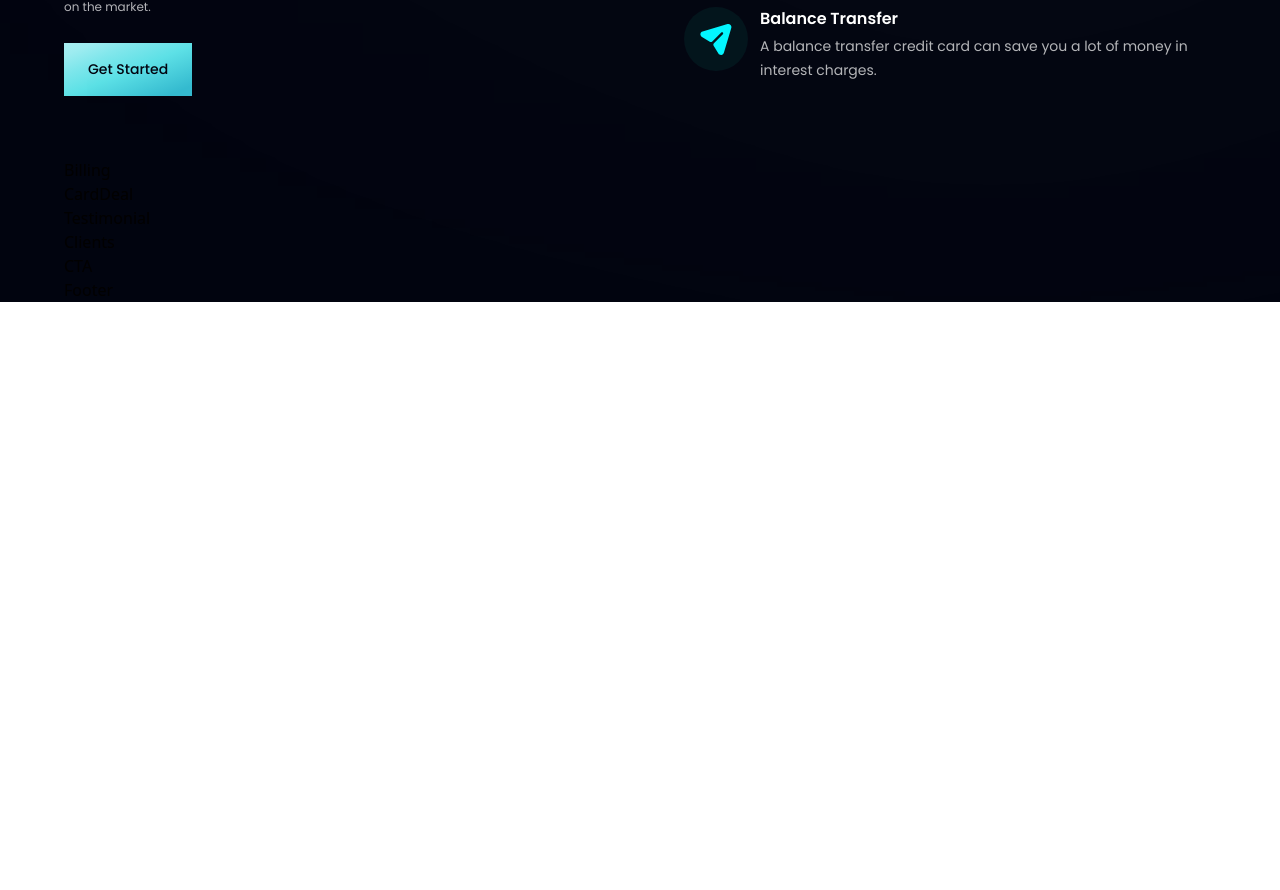
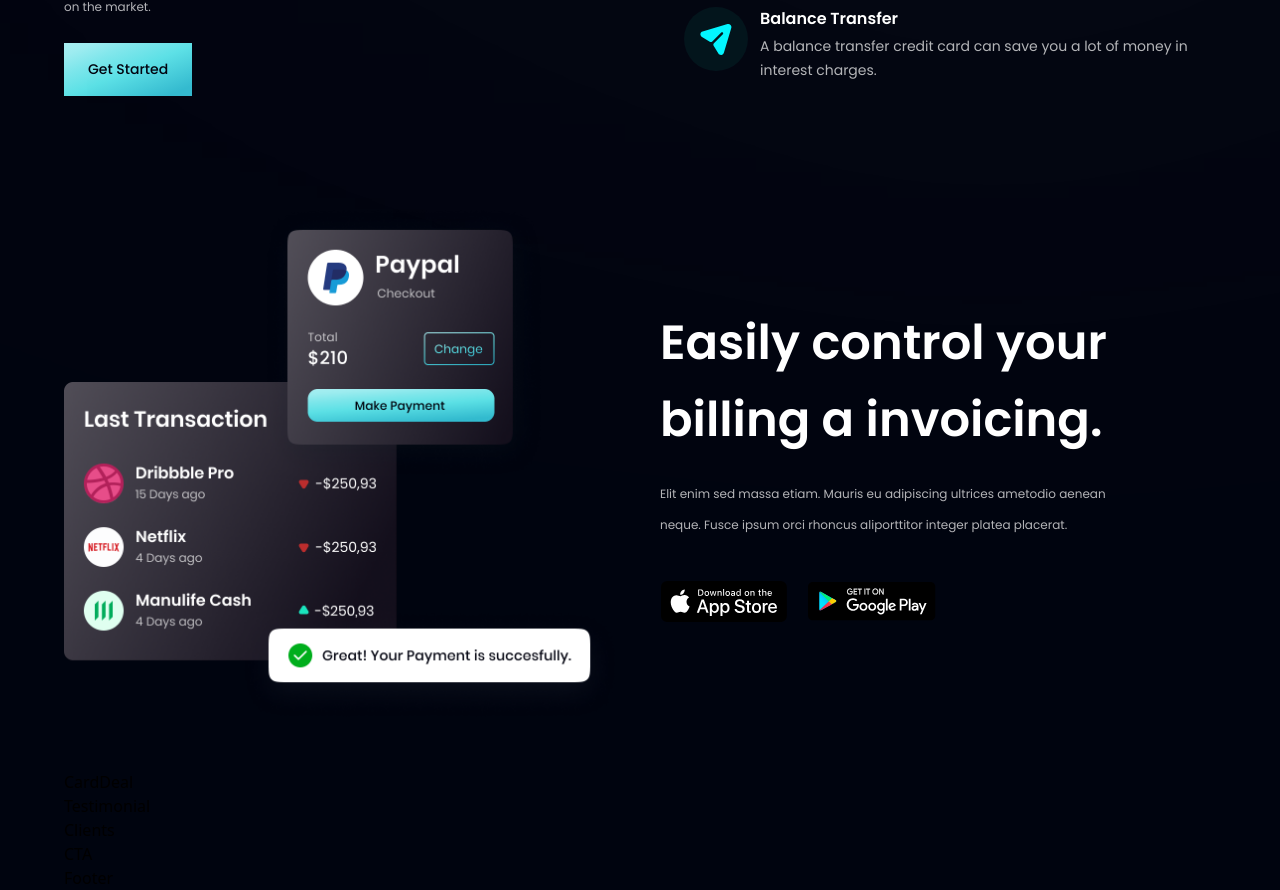
Before and after one commit to emircandemr/React_Hoobank_Clone_Project, a React (Vite) app: page / in a window 1280 px wide. Shown: the part 1280-2170 px from the top of the page. Before the commit the page ends 1582 px from the top, so only its background shows below. Built offline with nearby package versions, Linux system fonts and the light colour scheme.

Commit message:
✨ added : billing comp

```diff
--- a/src/components/Billing.jsx
+++ b/src/components/Billing.jsx
@@ -1,8 +1,27 @@
 import React from 'react'
+import {apple,bill,google} from '../assets'
+import styles , {layout} from '../style'
 
 const Billing = () => {
+
   return (
-    <div>Billing</div>
+    <section id='product' className={layout.sectionReverse} >
+      <div className={layout.sectionImgReverse} >
+        <img src={bill} alt='billing' className='w-[100%] h-[100%] relative z-[5] '  />
+      </div>
+      <div className={layout.sectionInfo} >
+        <h2 className={styles.heading2} >Easily control your <br className='sm:block hidden' /> billing a invoicing.</h2>
+        <p className={`${styles.paragraph} max-w-[470px] mt-5 `} >
+          Elit enim sed massa etiam. Mauris eu adipiscing ultrices ametodio
+          aenean neque. Fusce ipsum orci rhoncus aliporttitor integer platea
+          placerat.
+        </p>
+        <div className='flex flex-row flex-wrap sm:mt-10 mt-6' >
+          <img src={apple} alt="play" className='w-[128px] h-[42px] object-contain mr-5 cursor-pointer '  />
+          <img src={google} alt="google" className='w-[128px] h-[42px] object-contain cursor-pointer '  />
+        </div>
+      </div>
+    </section>
   )
 }
 
```
